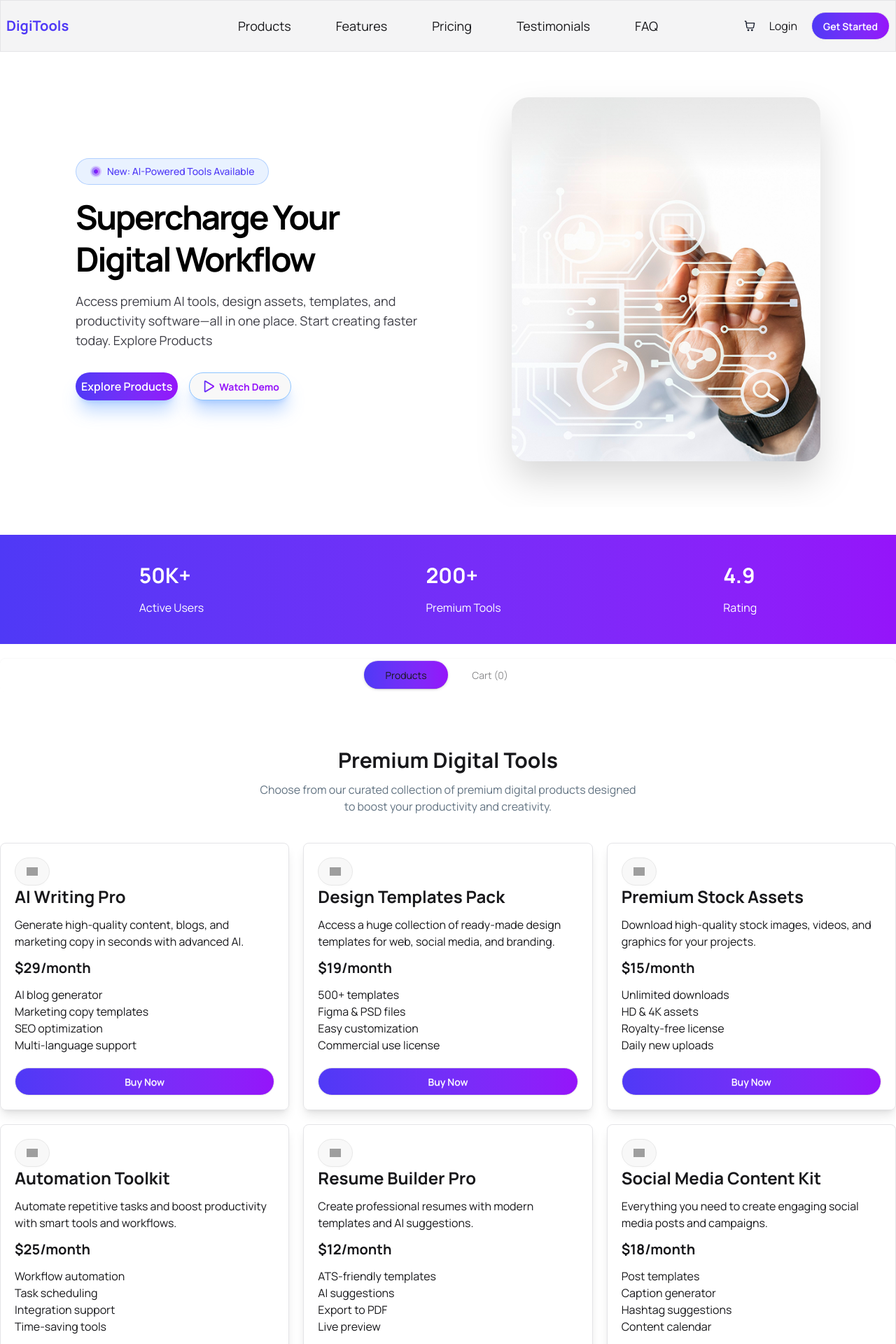
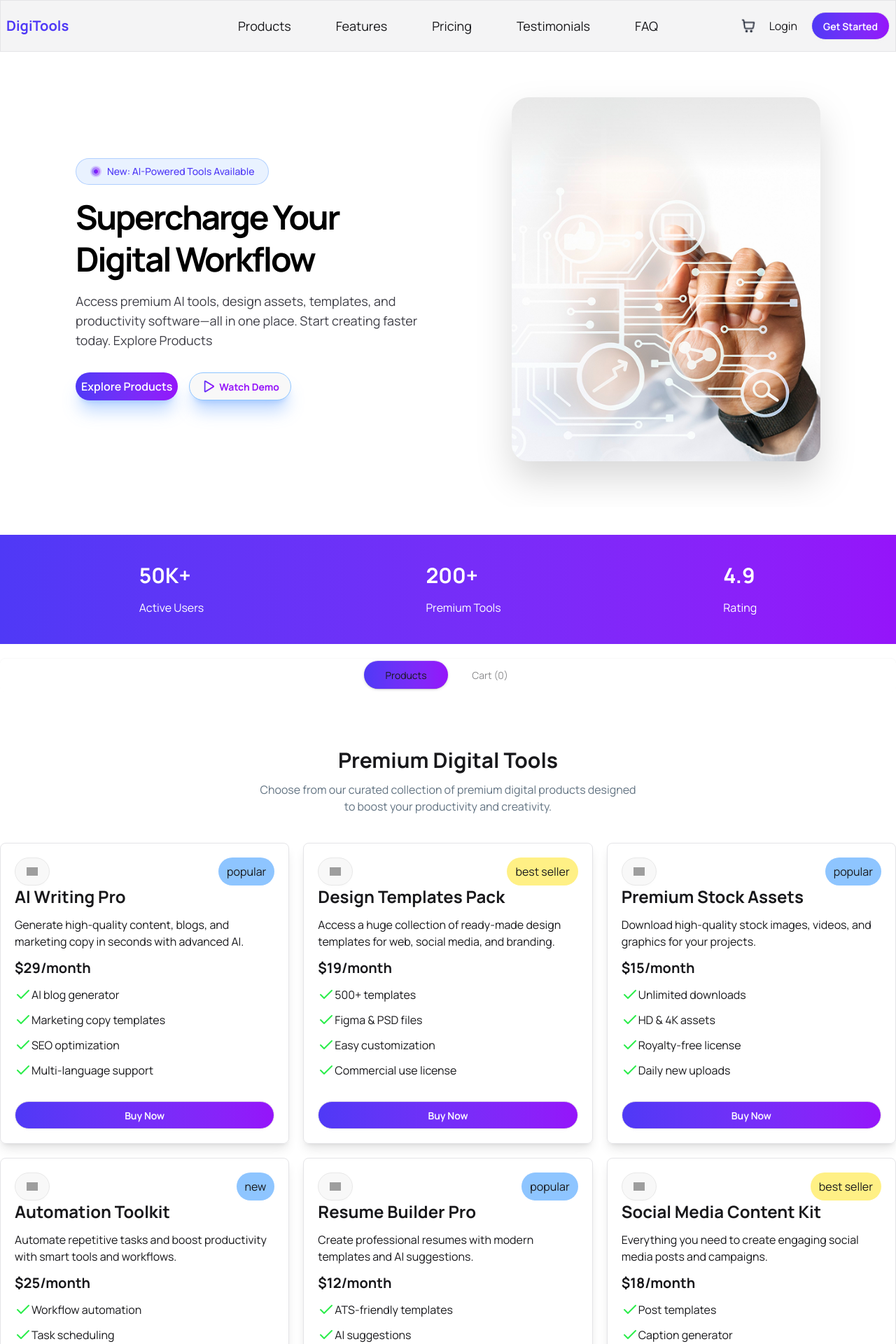
Before and after one commit to Dinislamj6/b13-A6-repo, a React (Vite) app: page / in a window 1280 px wide. Shown: the top 1920 px of the page at 70% size. Built offline with nearby package versions, Linux system fonts and the light colour scheme; grey boxes are pictures that could not be loaded.

Commit message:
added cart conditional color

```diff
--- a/src/App.jsx
+++ b/src/App.jsx
@@ -23,7 +23,7 @@ console.log(carts);
 
   return (
     <>
-      <NavBar></NavBar>
+      <NavBar carts={carts}></NavBar>
       <Banner></Banner>
       <Star></Star>
 
--- a/src/Component/DigiToolsCart.jsx
+++ b/src/Component/DigiToolsCart.jsx
@@ -1,25 +1,27 @@
+import { Check } from 'lucide-react';
 import React, { useState } from 'react';
 import { toast } from 'react-toastify';
 
-const DigiToolsCart = ({items,carts,setCarts}) => {
-    const [buyNow,setBuyNow] = useState(false)
+const DigiToolsCart = ({ items, carts, setCarts }) => {
+    const [buyNow, setBuyNow] = useState(false)
     const handelBuyNow = () => {
         setBuyNow(true)
         const isFound = carts.find(item => item.id === items.id)
-        if(isFound){
+        if (isFound) {
             toast.error("This Item already in cart!")
             return
         }
-        setCarts([...carts,items])
+        setCarts([...carts, items])
         toast.success("Item added to cart!")
     }
     return (
         <div>
             <div className='shadow-lg rounded-lg border border-zinc-200 shadow-2xl p-5'>
-                     <div>
+                <div className='flex justify-between'>
                     <button className='btn rounded-full'>
-                            <img className='h-4 w-4 object-contain'   src={items.image} alt="" />
+                        <img className='h-4 w-4 object-contain' src={items.image} alt="" />
                     </button>
+                    <button className={`rounded-full px-3 ${items.tag === "best seller"? "bg-yellow-200":"bg-blue-300"}`}>{items.tag}</button>
                 </div>
 
                 <div className='space-y-3'>
@@ -27,13 +29,13 @@ const DigiToolsCart = ({items,carts,setCarts}) => {
                     <p>{items.description}</p>
                     <div className='text-xl font-bold'>${items.price}/month</div>
 
-                        <div>
-                            <p>{items.features.f1}</p>
-                            <p>{items.features.f2}</p>
-                            <p>{items.features.f3}</p>
-                            <p>{items.features.f4}</p>
-                             <button onClick={()=> handelBuyNow()}
-                              className='btn bg-linear-to-r from-[#4F39F6] to-[#9514FA] w-full rounded-full text-white mt-5'>{buyNow?"Added to Cart!": "Buy Now"}</button>
+                    <div className='space-y-3'>
+                        <p className='flex'><Check color="#2ced4c" />{items.features.f1}</p>
+                        <p className='flex'><Check color="#2ced4c" />{items.features.f2}</p>
+                        <p className='flex'><Check color="#2ced4c" />{items.features.f3}</p>
+                        <p className='flex'><Check color="#2ced4c" />{items.features.f4}</p>
+                        <button onClick={() => handelBuyNow()}
+                            className='btn bg-linear-to-r from-[#4F39F6] to-[#9514FA] w-full rounded-full text-white mt-5'>{buyNow ? "Added to Cart!" : "Buy Now"}</button>
                     </div>
 
                 </div>
--- a/src/Component/NavBar.jsx
+++ b/src/Component/NavBar.jsx
@@ -1,7 +1,7 @@
 import React from 'react';
 import cartImg from "../assets/products/shopping-cart.png"
 
-const NavBar = () => {
+const NavBar = ({carts}) => {
     return (
         <div className='sticky top-0 bg-zinc-100 border border-zinc-200'>
             <div className="navbar ">
@@ -32,7 +32,12 @@ const NavBar = () => {
 
                 <div className="navbar-end gap-5">
                    <div>
-                     <img src={cartImg} alt="" />
+                   {
+                    carts.length === 0 ? null : <div className='bg-red-500 absolute top-2 rounded-full text-center px-2'>
+                        {`${carts.length}`}
+                    </div>
+                   }
+                     <img  className='h-5 w-5 relative' src={cartImg} alt="" />
                    </div>
                     <button>Login</button>
                     <a className="btn bg-linear-to-r from-[#4F39F6] to-[#9514FA] rounded-full text-white">Get Started</a>
```
Lines whose indentation alone changed are shown as unchanged.
